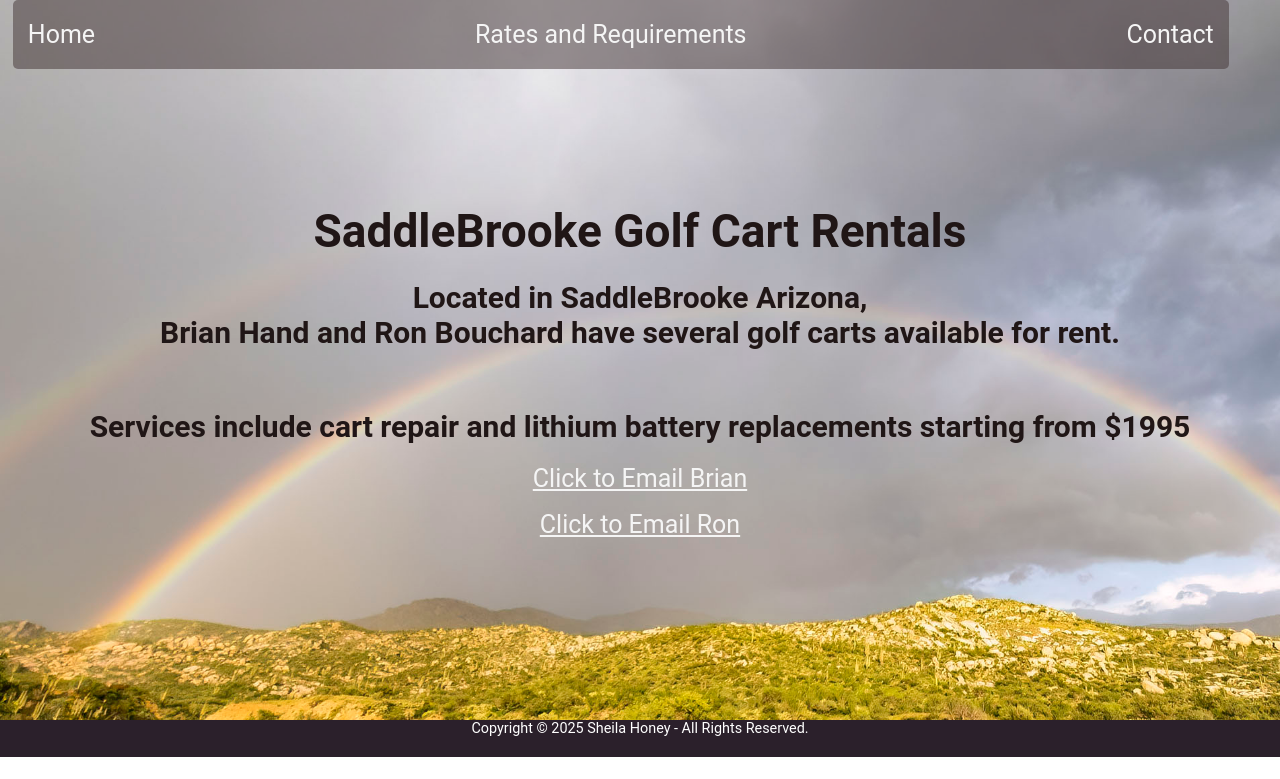
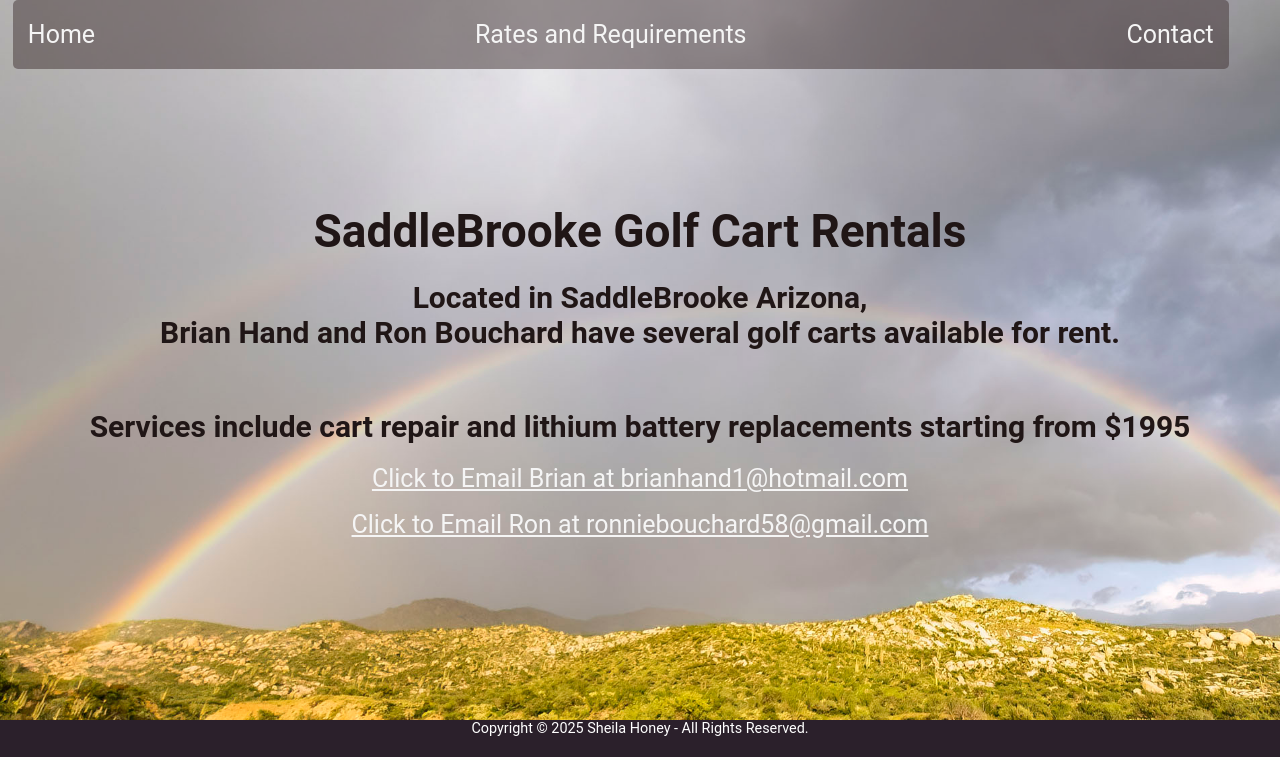
Before and after one commit to shoney1953/sbgolfcartrental, a PHP site: page / in a window 1280 px wide. Shown: the top 779 px of the page. Run offline with PHP 8.4, Linux system fonts and the light colour scheme.

Commit message:
expose email addresses

```diff
--- a/contact.php
+++ b/contact.php
@@ -28,12 +28,13 @@ session_start();
         <div class="container">
 
             <h1>Contact Brian Hand</h1>
-            <h2>Phone: 512 751-7280</h2><br>
+            <h2>Phone: 512 751-7280 </h2><br>
+            <h2>Email: brianhand1@hotmail.com </h2><br>
             <br><a href="mailto:brianhand1@hotmail.com?subject=Golf Cart Rental Information">
                        Click to Email Brian</a>
             <h1>Contact Ron Bouchard</h1>
             <h2>Phone: 503 949-4955</h2><br>
-
+            <h2>Email: ronniebouchard58@gmail.com </h2><br>
             <br><a href="mailto:ronniebouchard58@gmail.com?subject=Golf Cart Rental Information">
                        Click to Email Ron</a>
 </div>
--- a/index.php
+++ b/index.php
@@ -33,10 +33,10 @@ session_start();
             <!-- <h3>There are also a number of carts for sale. Check out the For Sale tab above</h3> -->
 
             <a href="mailto:brianhand1@hotmail.com?subject=Golf Cart Rental Information">
-                       Click to Email Brian</a> <br>
+                       Click to Email Brian at brianhand1@hotmail.com</a> <br>
 
             <br><a href="mailto:ronniebouchard58@gmail.com?subject=Golf Cart Rental Information">
-                       Click to Email Ron</a>
+                       Click to Email Ron at ronniebouchard58@gmail.com </a>
 </div>
 
 </div>
```
